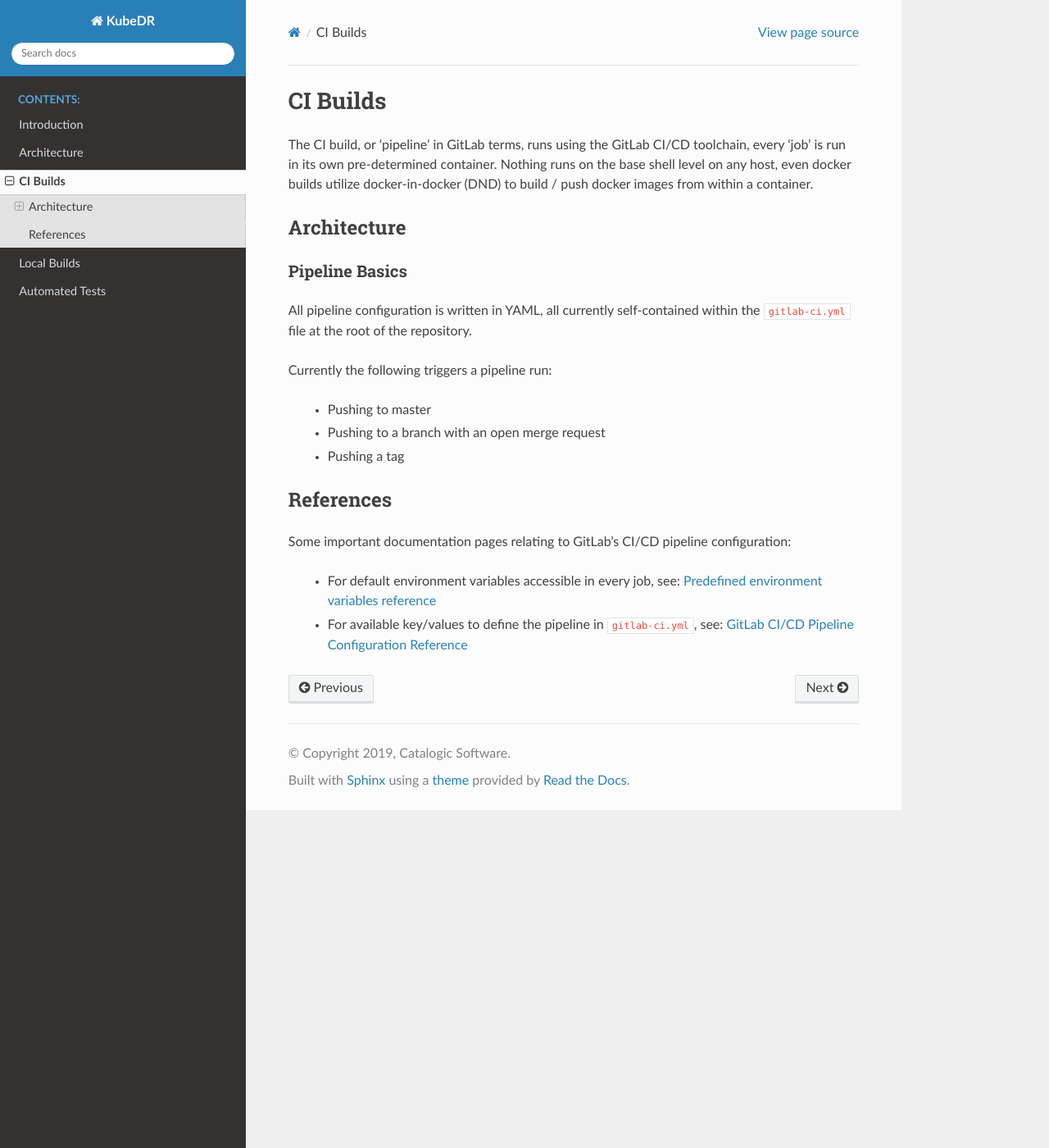
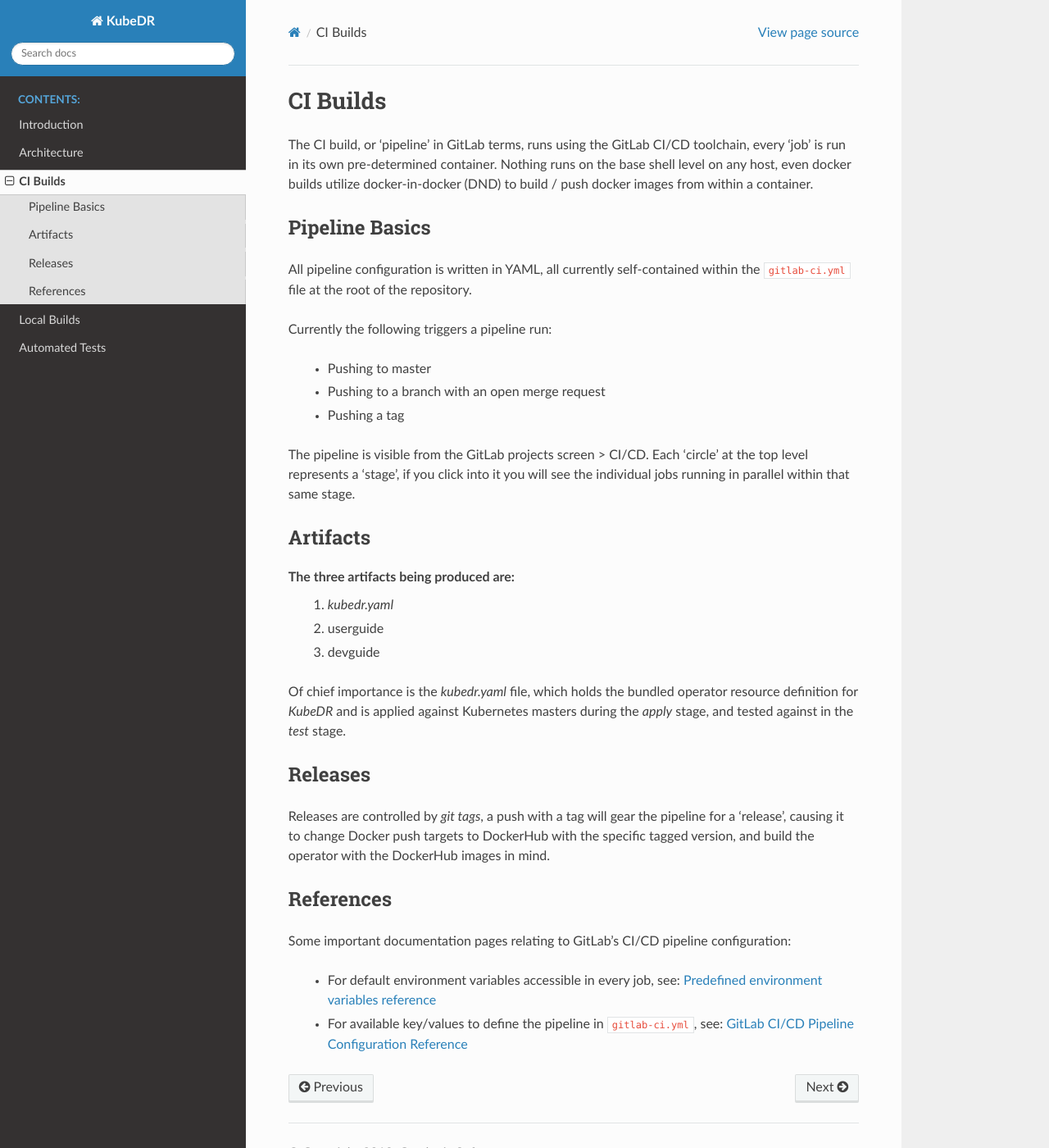
Before and after one commit to catalogicsoftware/kubedr, a Sphinx documentation site: the page built from docs/devguide/source/ci_builds.rst, in a window 1280 px wide and 1400 px high. Shown: the whole window at 82% size. Built offline with Sphinx 7.4.7 and the Read the Docs theme 2.0.0, drawn with Linux system fonts in a browser that asks for light colours.

Commit message:
Add local builds information, expand ci builds

```diff
--- a/docs/devguide/source/ci_builds.rst
+++ b/docs/devguide/source/ci_builds.rst
@@ -6,12 +6,8 @@ The CI build, or 'pipeline' in GitLab terms, runs using the GitLab CI/CD toolcha
 Nothing runs on the base shell level on any host, even docker builds utilize docker-in-docker (DND) to
 build / push docker images from within a container.
 
-
-Architecture
+Pipeline Basics
 =================
-
-Pipeline Basics
------
 All pipeline configuration is written in YAML, all currently self-contained within the ``gitlab-ci.yml`` file
 at the root of the repository.
 
@@ -22,6 +18,24 @@ Currently the following triggers a pipeline run:
   - Pushing to a branch with an open merge request
 
   - Pushing a tag
+
+The pipeline is visible from the GitLab projects screen > CI/CD. Each 'circle' at the top level represents a 'stage', if you
+click into it you will see the individual jobs running in parallel within that same stage.
+
+Artifacts
+=================
+The three artifacts being produced are:
+  1. `kubedr.yaml`
+  2. userguide
+  3. devguide
+
+Of chief importance is the `kubedr.yaml` file, which holds the bundled operator resource definition for *KubeDR* and is applied against
+Kubernetes masters during the `apply` stage, and tested against in the `test` stage.
+
+Releases
+=================
+Releases are controlled by *git tags*, a push with a tag will gear the pipeline for a 'release', causing it to change Docker push
+targets to DockerHub with the specific tagged version, and build the operator with the DockerHub images in mind.
 
 References
 =================
--- a/docs/devguide/source/index.rst
+++ b/docs/devguide/source/index.rst
@@ -3,7 +3,7 @@
    You can adapt this file completely to your liking, but it should at least
    contain the root `toctree` directive.
 
-Welcome to KubeDR Developer Guide!
+Welcome to the KubeDR Developer Guide!
 ====================================
 
 .. toctree::
--- a/docs/userguide/source/index.rst
+++ b/docs/userguide/source/index.rst
@@ -3,7 +3,7 @@
    You can adapt this file completely to your liking, but it should at least
    contain the root `toctree` directive.
 
-Welcome to KubeDR User Guide!
+Welcome to the KubeDR User Guide!
 =============================
 
 .. toctree::
```
Also changed, not shown: docs/devguide/source/local_builds.rst (+26 -0 lines), .gitlab-ci.yml.
